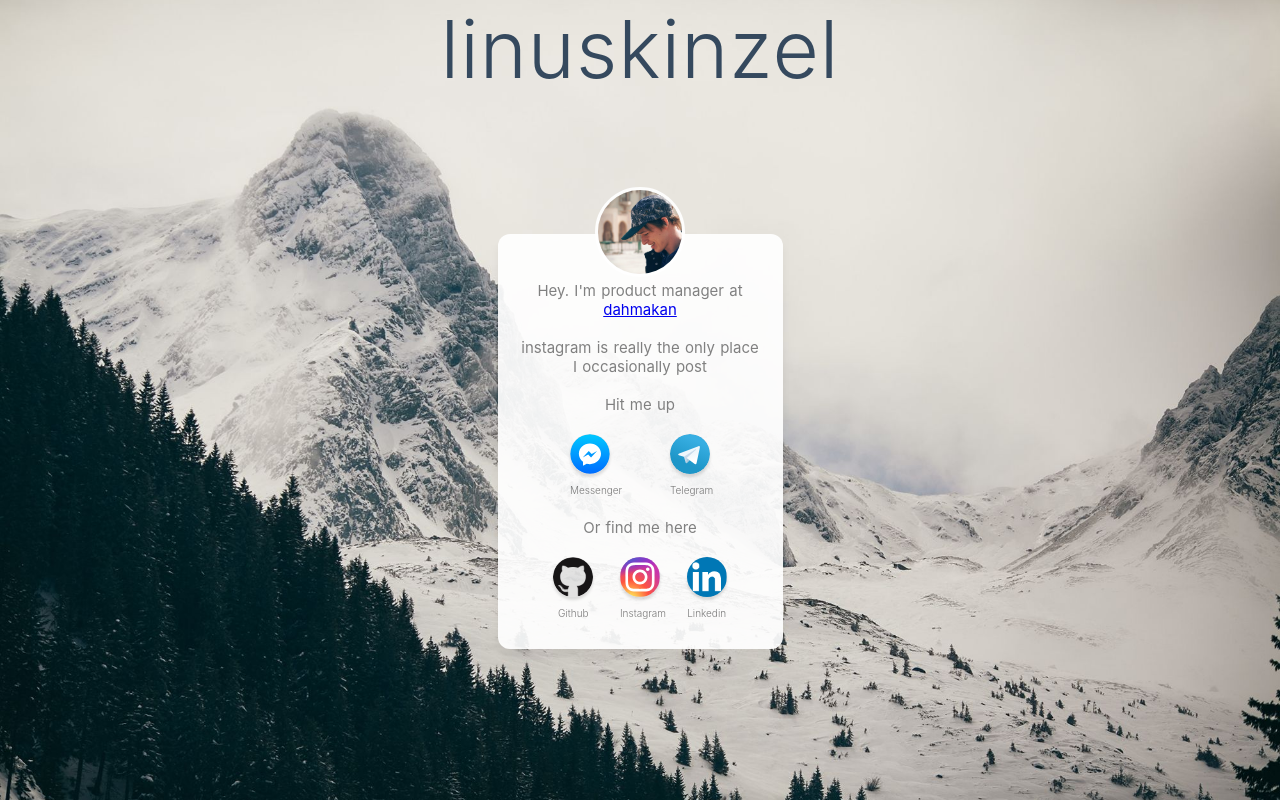
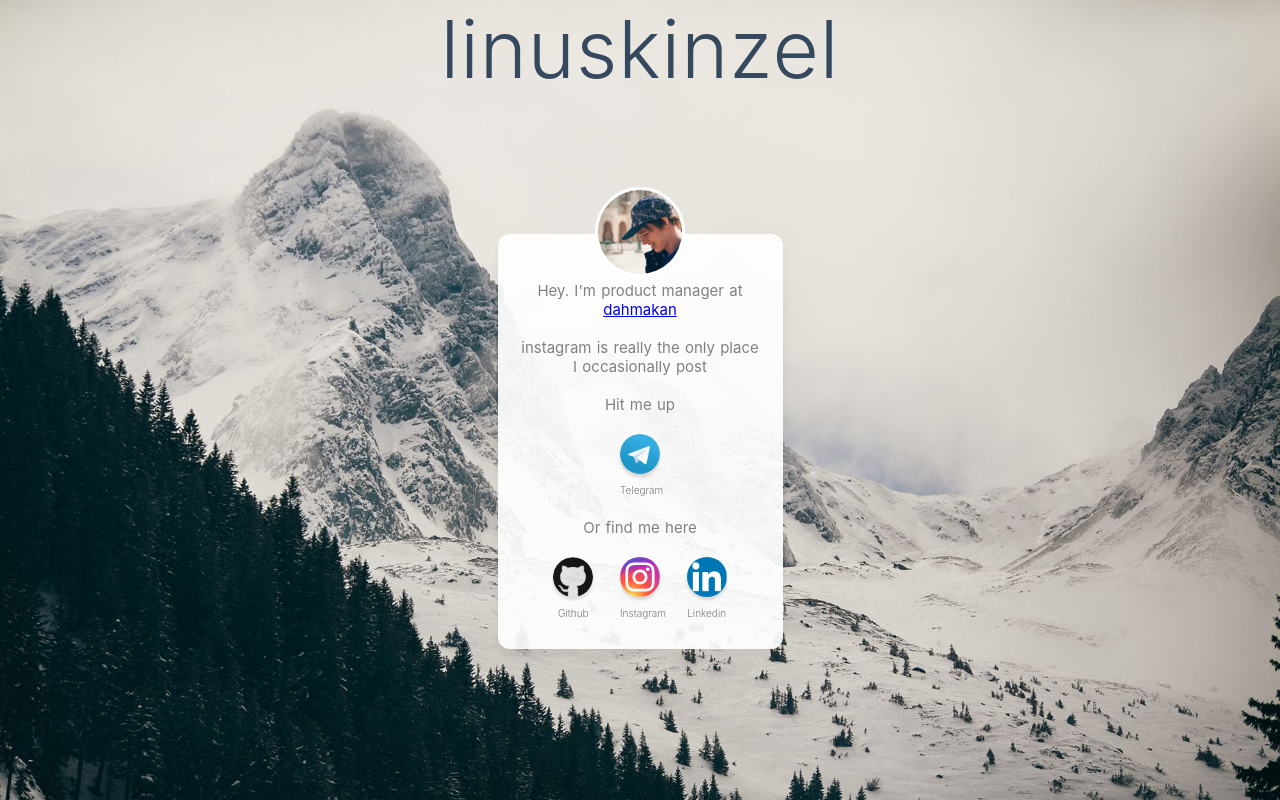
Before and after one commit to fearthedear/linuskinzel, a Nuxt app: page / in a window 1280 px wide. Built offline with nearby package versions, Linux system fonts and the light colour scheme.

Commit message:
remove messenger

```diff
--- a/components/AboutBox.vue
+++ b/components/AboutBox.vue
@@ -10,10 +10,6 @@
 			<br><br>
 			Hit me up
 			<div class="buttons">
-				<a href="https://m.me/lkinzel" target="_blank">
-					<img src="~/assets/images/messenger.svg">
-					<span>Messenger</span>
-				</a>
 				<a href="https://telegram.me/linusk1" target="_blank">
 					<img src="~/assets/images/telegram.svg">
 					<span>Telegram</span>
```
